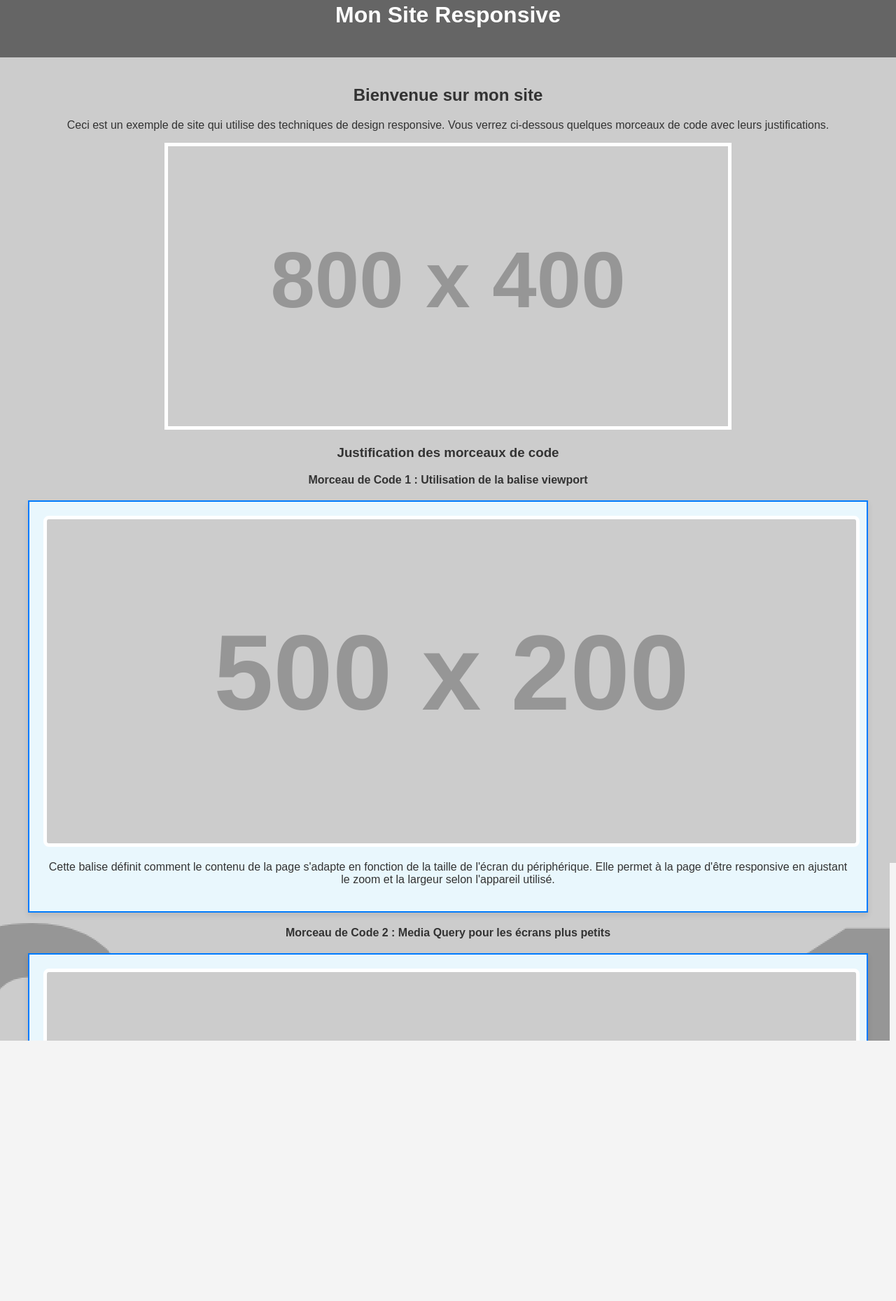
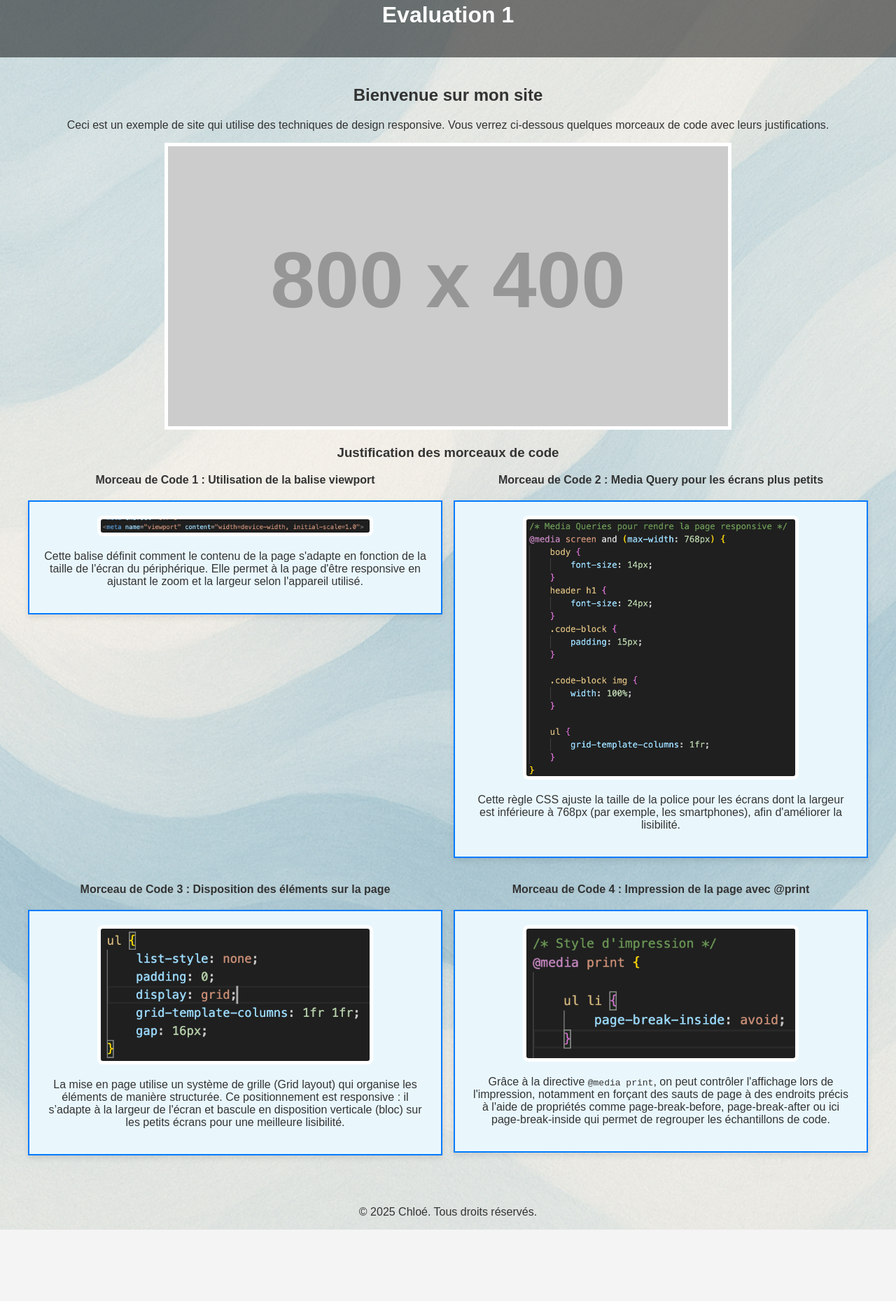
Before and after one commit to Cindramoon/evaluation1, a plain HTML site: page index.html in a window 1280 px wide. Shown: the part 38-1897 px from the top of the page at 70% size. After the commit the page ends 1795 px from the top, so only its background shows below. Drawn offline with Linux system fonts and the light colour scheme; placeholder pictures from the web are drawn by us.

Commit message:
feat(): add content & images

```diff
--- a/index.html
+++ b/index.html
@@ -10,7 +10,7 @@
 
     <header>
         <div class="container">
-            <h1>Mon Site Responsive</h1>
+            <h1>Evaluation 1</h1>
         </div>
     </header>
 
@@ -25,29 +25,37 @@
 
             <h3>Justification des morceaux de code</h3>
             <ul>
-                <li><strong>Morceau de Code 1 : Utilisation de la balise viewport</strong></li>
+                <li>
+                    <strong>Morceau de Code 1 : Utilisation de la balise viewport</strong>
                     <div class="code-block">
-                    <img src="https://via.placeholder.com/500x200?text=Code+1%3A+%3Cmeta+name%3D'viewport'%3E" alt="Code 1">
+                        <img src="./images/code1.png" alt="Code 1">
                         <p>Cette balise définit comment le contenu de la page s'adapte en fonction de la taille de l'écran du périphérique. Elle permet à la page d'être responsive en ajustant le zoom et la largeur selon l'appareil utilisé.</p>
                     </div>
+                </li>
 
-                <li><strong>Morceau de Code 2 : Media Query pour les écrans plus petits</strong></li>
+                <li>
+                    <strong>Morceau de Code 2 : Media Query pour les écrans plus petits</strong>
                     <div class="code-block">
-                    <img src="https://via.placeholder.com/500x200?text=Code+2%3A+%40media+screen+and+%28max-width%3A+768px%29" alt="Code 2">
+                        <img src="./images/code2.png" alt="Code 2">
                         <p>Cette règle CSS ajuste la taille de la police pour les écrans dont la largeur est inférieure à 768px (par exemple, les smartphones), afin d'améliorer la lisibilité.</p>
                     </div>
+                </li>
 
-                <li><strong>Morceau de Code 3 : Image de fond avec CSS</strong></li>
+                <li>
+                    <strong>Morceau de Code 3 : Disposition des éléments sur la page</strong>
                     <div class="code-block">
-                    <img src="https://via.placeholder.com/500x200?text=Code+3%3A+background-image" alt="Code 3">
-                    <p>Ce code définit une image de fond pour le corps de la page, avec la propriété `background-size: cover` pour que l'image couvre toute la zone sans distorsion.</p>
+                        <img src="./images/code3.png" alt="Code 3">
+                        <p>La mise en page utilise un système de grille (Grid layout) qui organise les éléments de manière structurée. Ce positionnement est responsive : il s’adapte à la largeur de l'écran et bascule en disposition verticale (bloc) sur les petits écrans pour une meilleure lisibilité.</p>
                     </div>
+                </li>
 
-                <li><strong>Morceau de Code 4 : Impression de la page avec @print</strong></li>
+                <li>
+                    <strong>Morceau de Code 4 : Impression de la page avec @print</strong>
                     <div class="code-block">
-                    <img src="https://via.placeholder.com/500x200?text=Code+4%3A+%40media+print" alt="Code 4">
-                    <p>Cette règle définit l'apparence de la page lorsqu'elle est imprimée. Par exemple, ici, la taille de la police est définie en points (12pt) et la couleur est noire pour un meilleur rendu à l'impression.</p>
+                        <img src="./images/code4.png" alt="Code 4">
+                        <p>Grâce à la directive <code>@media print</code>, on peut contrôler l'affichage lors de l'impression, notamment en forçant des sauts de page à des endroits précis à l'aide de propriétés comme page-break-before, page-break-after ou ici page-break-inside qui permet de regrouper les échantillons de code.</p>
                     </div>
+                </li>
             </ul>
             </div>
 
@@ -56,7 +64,7 @@
 
     <footer>
         <div class="container">
-            <p>&copy; 2025 Mon Site Web. Tous droits réservés.</p>
+            <p>&copy; 2025 Chloé. Tous droits réservés.</p>
         </div>
     </footer>
 
--- a/style.css
+++ b/style.css
@@ -5,7 +5,7 @@ body {
     padding: 0;
     background-color: #f4f4f4;
     color: #333;
-    background-image: url('https://via.placeholder.com/1500x1000'); /* Image de fond */
+    background-image: url('images/background.png'); /* Image de fond */
     background-size: cover;
     background-position: center;
 }
@@ -38,7 +38,7 @@ img {
 }
 
 .code-block img {
-    width: 100%; /* Largeur pleine pour s'adapter à différents écrans */
+    width: 70%; /* Largeur pleine pour s'adapter à différents écrans */
     height: auto;
     border-radius: 8px;
 }
@@ -46,6 +46,9 @@ img {
 ul {
     list-style: none;
     padding: 0;
+    display: grid;
+    grid-template-columns: 1fr 1fr;
+    gap: 16px;
 }
 
 .container {
@@ -59,10 +62,16 @@ footer p {
 
 /* Style d'impression */
 @media print {
+
+    ul li {
+        page-break-inside: avoid;
+    }
+
     body {
         font-size: 12pt;
         color: black;
         background-color: white;
+        background-image: none;
     }
     header, footer {
         display: none; /* Ne pas imprimer le header et le footer */
@@ -71,6 +80,14 @@ footer p {
         background-color: white;
         border: 1px solid #000;
         box-shadow: none;
+    }
+
+    .code-block img {
+        width: 100%;
+    }
+
+    ul {
+        grid-template-columns: 1fr;
     }
 }
 
@@ -85,4 +102,12 @@ footer p {
     .code-block {
         padding: 15px;
     }
+
+    .code-block img {
+        width: 100%;
+    }
+
+    ul {
+        grid-template-columns: 1fr;
+    }
 }
```
Also changed, not shown: images/background.png (added), images/code1.png (added), images/code2.png (added), images/code3.png (added), images/code4.png (added). Lines whose indentation alone changed are shown as unchanged.
